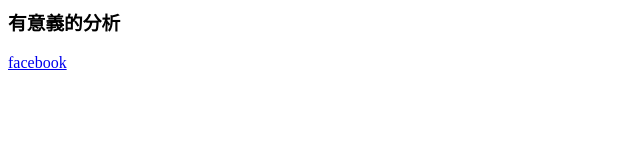
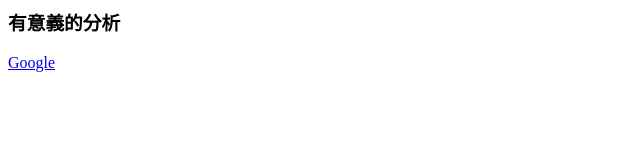
Before and after one commit to pann710/20210731, a plain HTML site: page index.html in a window 1280 px wide. Shown: the full height of the page, 0-640 px from the left. Drawn offline with Linux system fonts and the light colour scheme.

Commit message:
Update index.html

```diff
--- a/index.html
+++ b/index.html
@@ -9,6 +9,7 @@
 <h3>
 有意義的分析
 </h3>
-  <a href="https://www.facebook.com/">facebook</a>
+  <a href="https://www.facebook.com/"acebook</a>
+  <a href="https://www.google.com.tw/">Google</a>
 </body>
 </html>
```
